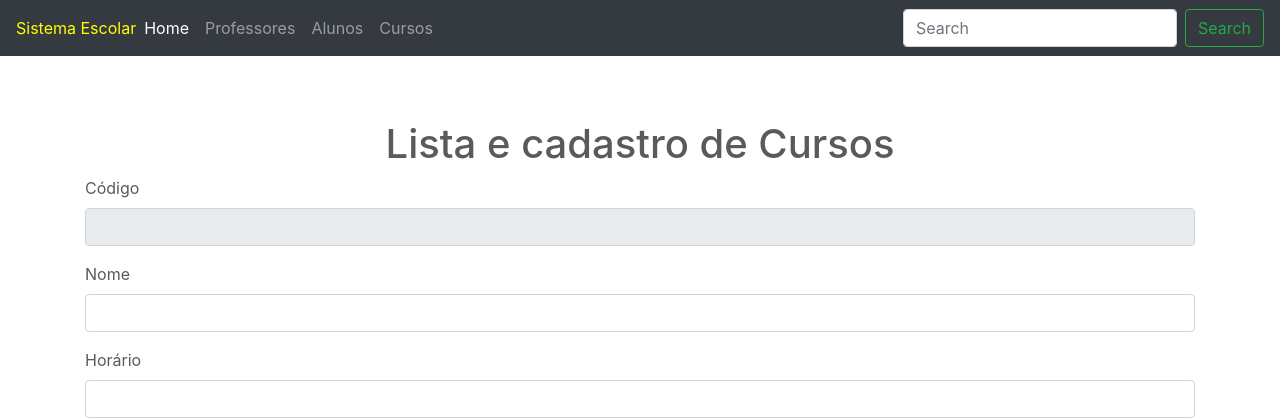
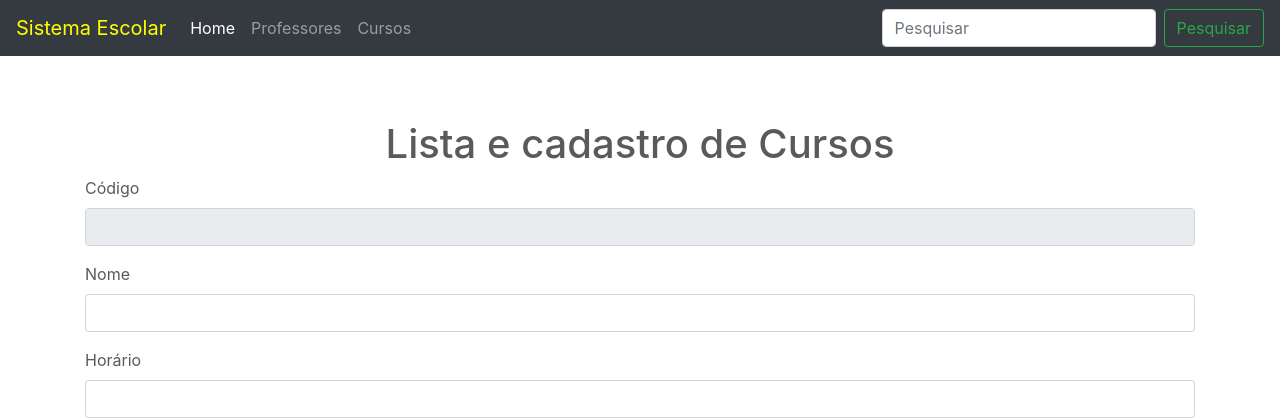
Before and after one commit to RailsonLL/Sistema-Escolar, a web app: page /cursos.html in a window 1280 px wide. Shown: the top 420 px of the page. Run offline with its HTML, style and script files only (its server is not run), Linux system fonts and the light colour scheme; data that the repository does not hold is empty.

Commit message:
Alterações no menu
Menu foi alterado.

```diff
--- a/src/main/webapp/cursos.html
+++ b/src/main/webapp/cursos.html
@@ -7,7 +7,7 @@
     <meta name="author" content="">
     <link rel="icon" href="imagens/favicon.ico">
 
-    <title>Curso Java Web</title>
+    <title>Sistema Escolar</title>
 
     <!-- Bootstrap core CSS -->
     <link href="css/bootstrap.min.css" rel="stylesheet">
@@ -22,35 +22,8 @@
 
   <body ng-controller="cursosController">
 
-    <header>
-      <nav class="navbar navbar-expand-md navbar-dark fixed-top bg-dark">
-        <a id="logomarca" navbar-brand" href="#">Sistema Escolar</a>
-        <button class="navbar-toggler" type="button" data-toggle="collapse" data-target="#navbarCollapse" aria-controls="navbarCollapse" aria-expanded="false" aria-label="Toggle navigation">
-          <span class="navbar-toggler-icon"></span>
-        </button>
-        <div class="collapse navbar-collapse" id="navbarCollapse">
-          <ul class="navbar-nav mr-auto">
-            <li class="nav-item active">
-              <a class="nav-link" href="index.html">Home <span class="sr-only">(current)</span></a>
-            </li>
-            <li class="nav-item">
-              <a class="nav-link" href="professores.html">Professores</a>
-            </li>
-            <li class="nav-item">
-              <a class="nav-link" href="#">Alunos</a>
-            </li>
-            <li class="nav-item">
-              <a class="nav-link" href="cursos.html">Cursos</a>
-            </li>
-          </ul>
-          <form class="form-inline mt-2 mt-md-0">
-            <input class="form-control mr-sm-2" type="text" placeholder="Search" aria-label="Search">
-            <button class="btn btn-outline-success my-2 my-sm-0" type="submit">Search</button>
-          </form>
-        </div>
-      </nav>
-    </header>
-</br> </br> </br>
+    <div ng-include src="'menus.html'"></div>
+    </br> </br> </br>
 
 <h1 align="center">Lista e cadastro de Cursos</h1>
 <div class="container">
--- a/src/main/webapp/index.html
+++ b/src/main/webapp/index.html
@@ -7,7 +7,7 @@
     <meta name="author" content="">
     <link rel="icon" href="imagens/favicon.ico">
 
-    <title>Curso Java Web</title>
+    <title>Sistema Escolar</title>
 
     <!-- Bootstrap core CSS -->
     <link href="css/bootstrap.min.css" rel="stylesheet">
--- a/src/main/webapp/menus.html
+++ b/src/main/webapp/menus.html
@@ -1,29 +1,9 @@
 <!doctype html>
 <html lang="en">
-  <head>
-    <meta charset="utf-8">
-    <meta name="viewport" content="width=device-width, initial-scale=1, shrink-to-fit=no">
-    <meta name="description" content="">
-    <meta name="author" content="">
-    <link rel="icon" href="imagens/favicon.ico">
-
-    <title>Curso Java Web</title>
-
-    <!-- Bootstrap core CSS -->
-    <link href="css/bootstrap.min.css" rel="stylesheet">
-
-    <!-- Custom styles for this template -->
-    <link href="css/carousel.css" rel="stylesheet">
-    <link href="css/estilos.css" rel="stylesheet">
-
-    <script src="js/angular.min.js"></script>
-    <script src="controller/cursos.js"></script>
-  </head>
-  <body>
 
     <header>
       <nav class="navbar navbar-expand-md navbar-dark fixed-top bg-dark">
-        <a class="navbar-brand" href="#">Sistema Escolar</a>
+        <a id="logomarca" class="navbar-brand" href="#">Sistema Escolar</a>
         <button class="navbar-toggler" type="button" data-toggle="collapse" data-target="#navbarCollapse" aria-controls="navbarCollapse" aria-expanded="false" aria-label="Toggle navigation">
           <span class="navbar-toggler-icon"></span>
         </button>
@@ -36,21 +16,15 @@
               <a class="nav-link" href="professores.html">Professores</a>
             </li>
             <li class="nav-item">
-              <a class="nav-link" href="#">Alunos</a>
-            </li>
-            <li class="nav-item">
               <a class="nav-link" href="cursos.html">Cursos</a>
             </li>
           </ul>
           <form class="form-inline mt-2 mt-md-0">
-            <input class="form-control mr-sm-2" type="text" placeholder="Search" aria-label="Search">
-            <button class="btn btn-outline-success my-2 my-sm-0" type="submit">Search</button>
+            <input class="form-control mr-sm-2" type="text" placeholder="Pesquisar" aria-label="Search">
+            <button class="btn btn-outline-success my-2 my-sm-0" type="submit">Pesquisar</button>
           </form>
         </div>
       </nav>
     </header>
 
-
-
-  </body>
 </html>
```
Also changed, not shown: src/main/webapp/professores.html (+3 -30 lines).
